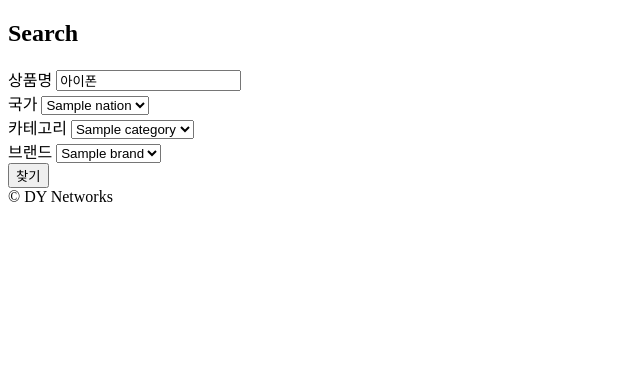
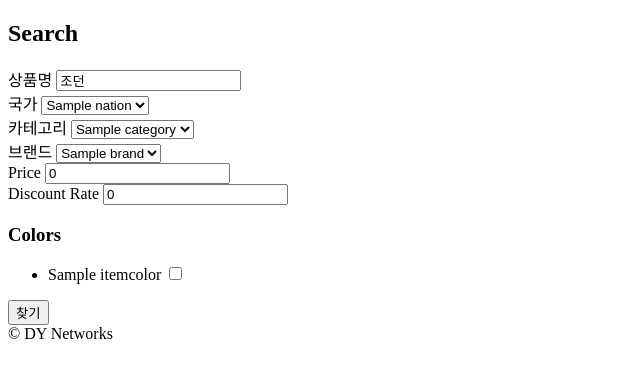
Before and after one commit to jy1987/yd-market, a Django app: page /rooms/search/ in a window 1280 px wide. Shown: the part 60-438 px from the top of the page, without its empty margins (0-640 px from the left). Run offline with Django 4.2, Linux system fonts and the light colour scheme; tables that the repository leaves empty hold one stand-in row (values such as "Sample post").

Commit message:
SearchView and make input,select,checkbox

```diff
--- a/rooms/views.py
+++ b/rooms/views.py
@@ -42,15 +42,40 @@ class RoomDetail(DetailView):
 
 
 def search(request):
-    name = request.GET.get("name", default="아이폰")
-    nation = room_models.Nation.objects.all()
-    brand = room_models.Brand.objects.all()
-    category = room_models.Category.objects.all()
+    name = request.GET.get("name", default="조던")
+    nations = room_models.Nation.objects.all()
+    brands = room_models.Brand.objects.all()
+    categories = room_models.Category.objects.all()
     delivery_from = room_models.DeliveryFrom.objects.all()
     delivery_term = room_models.DeliveryTerm.objects.all()
-    print(vars(request.GET))
+    colors = room_models.ItemColor.objects.all()
+
+    brand = request.GET.get("brand", default="1")
+    nation = request.GET.get("nation", default="1")
+    category = request.GET.get("category", default="1")
+    price = request.GET.get("price", 0)
+    rate = request.GET.get("rate", 0)
+    color = request.GET.getlist("colors")
+    print(color)
+    form_request = {
+        "name": name,
+        "selected_brand": int(brand),
+        "selected_nation": int(nation),
+        "selected_category": int(category),
+        "price": int(price),
+        "rate": int(rate),
+        "selected_color": color,
+    }
+    print(form_request)
+    choices_model = {
+        "nations": nations,
+        "brands": brands,
+        "categories": categories,
+        "colors": colors,
+    }
+    print(choices_model)
     return render(
         request,
         "rooms/search.html",
-        context={"name": name, "nation": nation, "brand": brand, "category": category},
+        context={**form_request, **choices_model},
     )
--- a/templates/rooms/search.html
+++ b/templates/rooms/search.html
@@ -24,8 +24,11 @@
             <label for="nation">국가</label>
             <select name="nation" id="nation">
 
-                {% for n in nation  %}
-                    <option value="{{n}}">{{n}}</option>
+                {% for n in nations  %}
+                    <option value="{{n.pk}}"
+                    {% if n.pk == selected_nation %}
+                        selected
+                    {% endif%} >{{n}}</option>
                 {% endfor %}
 
             </select>
@@ -35,8 +38,11 @@
             <label for="category">카테고리</label>
             <select name="category" id="category">
 
-                {% for c in category  %}
-                    <option value="{{c}}">{{c}}</option>
+                {% for c in categories  %}
+                    <option value="{{c.pk}}"
+                    {% if c.pk == selected_category %}
+                        selected
+                    {% endif %}>{{c}}</option>
                 {% endfor %}
 
             </select>
@@ -46,11 +52,42 @@
             <label for="brand">브랜드</label>
             <select name="brand" id="brand">
 
-                {% for b in brand  %}
-                    <option value="{{b}}">{{b}}</option>
+                {% for b in brands  %}
+                    <option value="{{b.pk}}"
+                    {% if b.pk == selected_brand %}
+                        selected
+                    {% endif %}>{{b}}</option>
                 {% endfor %}
 
             </select>
+        </div>
+
+        <div>
+            <label for="price">Price</label>
+            <input value="{{price}}" type="number" id="price" name="price" placeholder="Price"/>
+        </div>
+
+        <div>
+            <label for="rate">Discount Rate</label>
+            <input value="{{rate}}" type="number" id="rate" name="rate" placeholder="Discount Rate"/>
+        </div>
+
+        <div>
+            <h3>Colors</h3>
+            <ul>
+
+                {% for color in colors %}
+                    <li>
+                        <label for="{{color.pk}}">{{color}}</label>
+                        <input type="checkbox" name="colors" id="{{color.pk}}" value="{{color.pk}}"
+                        {% if color.pk|slugify in selected_color %}
+                            checked
+                        {% endif %}
+                            />
+                    </li>
+                {% endfor %}
+
+            </ul>
         </div>
         <button>찾기</button>
       </form>
```
